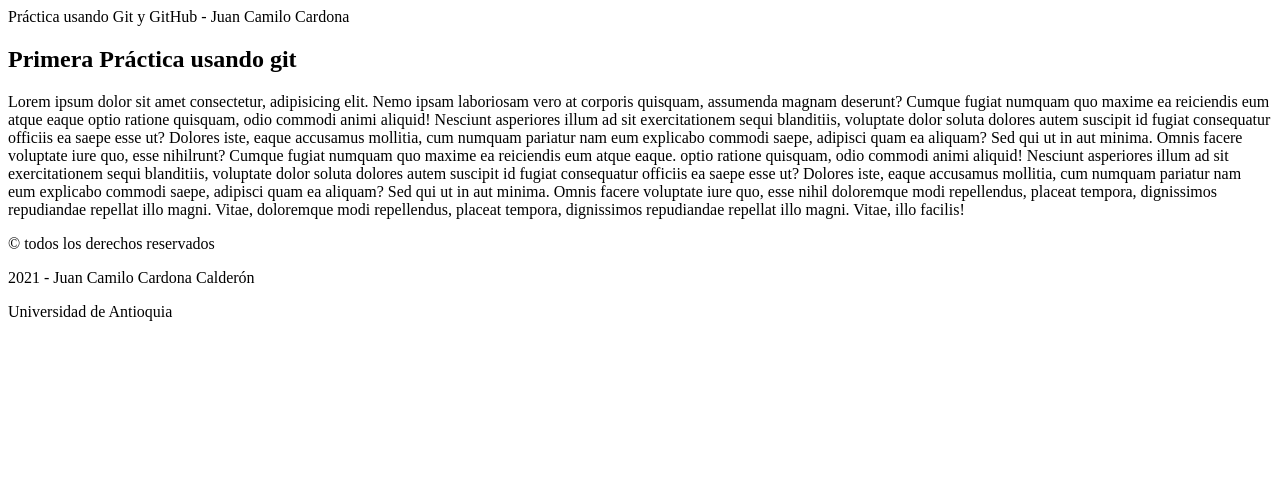
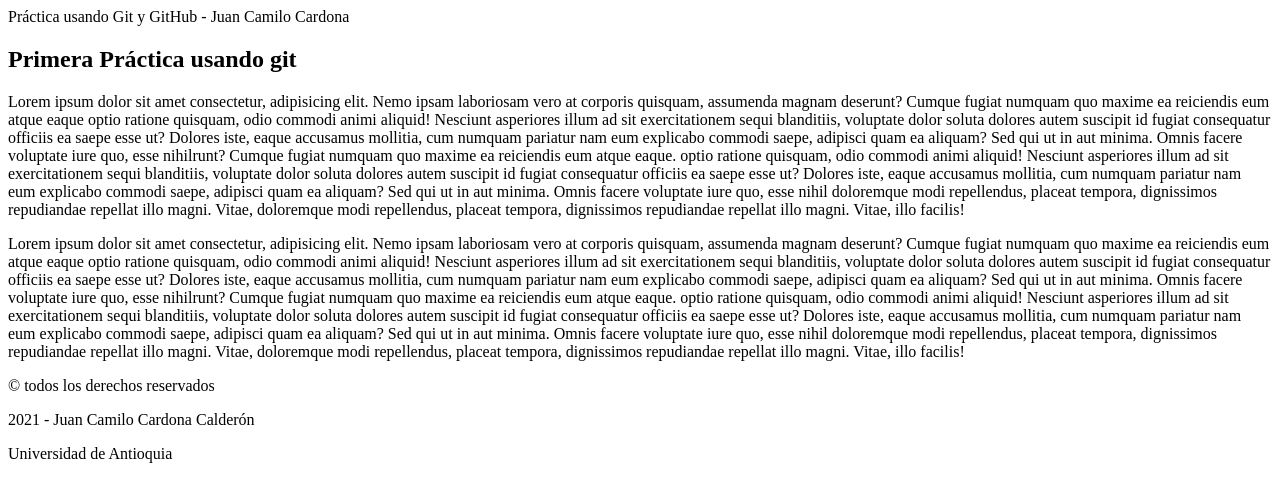
Before and after one commit to Jose-Manuel-Bernal/Practica1, a plain HTML site: page index.html in a window 1280 px wide. Drawn offline with Linux system fonts and the light colour scheme.

Commit message:
Modificando html

```diff
--- a/index.html
+++ b/index.html
@@ -27,6 +27,20 @@
                 doloremque modi repellendus, placeat tempora, dignissimos repudiandae repellat illo magni. Vitae,
                 doloremque modi repellendus, placeat tempora, dignissimos repudiandae repellat illo magni. Vitae, illo
                 facilis!</p>
+            <p>Lorem ipsum dolor sit amet consectetur, adipisicing elit. Nemo ipsam laboriosam vero at corporis
+                quisquam, assumenda magnam deserunt? Cumque fugiat numquam quo maxime ea reiciendis eum atque eaque
+                optio ratione quisquam, odio commodi animi aliquid! Nesciunt asperiores illum ad sit exercitationem
+                sequi blanditiis, voluptate dolor soluta dolores autem suscipit id fugiat consequatur officiis ea saepe
+                esse ut? Dolores iste, eaque accusamus mollitia, cum numquam pariatur nam eum explicabo commodi saepe,
+                adipisci quam ea aliquam? Sed qui ut in aut minima. Omnis facere voluptate iure quo, esse nihilrunt?
+                Cumque fugiat numquam quo maxime ea reiciendis eum atque eaque.
+                optio ratione quisquam, odio commodi animi aliquid! Nesciunt asperiores illum ad sit exercitationem
+                sequi blanditiis, voluptate dolor soluta dolores autem suscipit id fugiat consequatur officiis ea saepe
+                esse ut? Dolores iste, eaque accusamus mollitia, cum numquam pariatur nam eum explicabo commodi saepe,
+                adipisci quam ea aliquam? Sed qui ut in aut minima. Omnis facere voluptate iure quo, esse nihil
+                doloremque modi repellendus, placeat tempora, dignissimos repudiandae repellat illo magni. Vitae,
+                doloremque modi repellendus, placeat tempora, dignissimos repudiandae repellat illo magni. Vitae, illo
+                facilis!</p>
         </div>
     </main>
     <footer>
```
